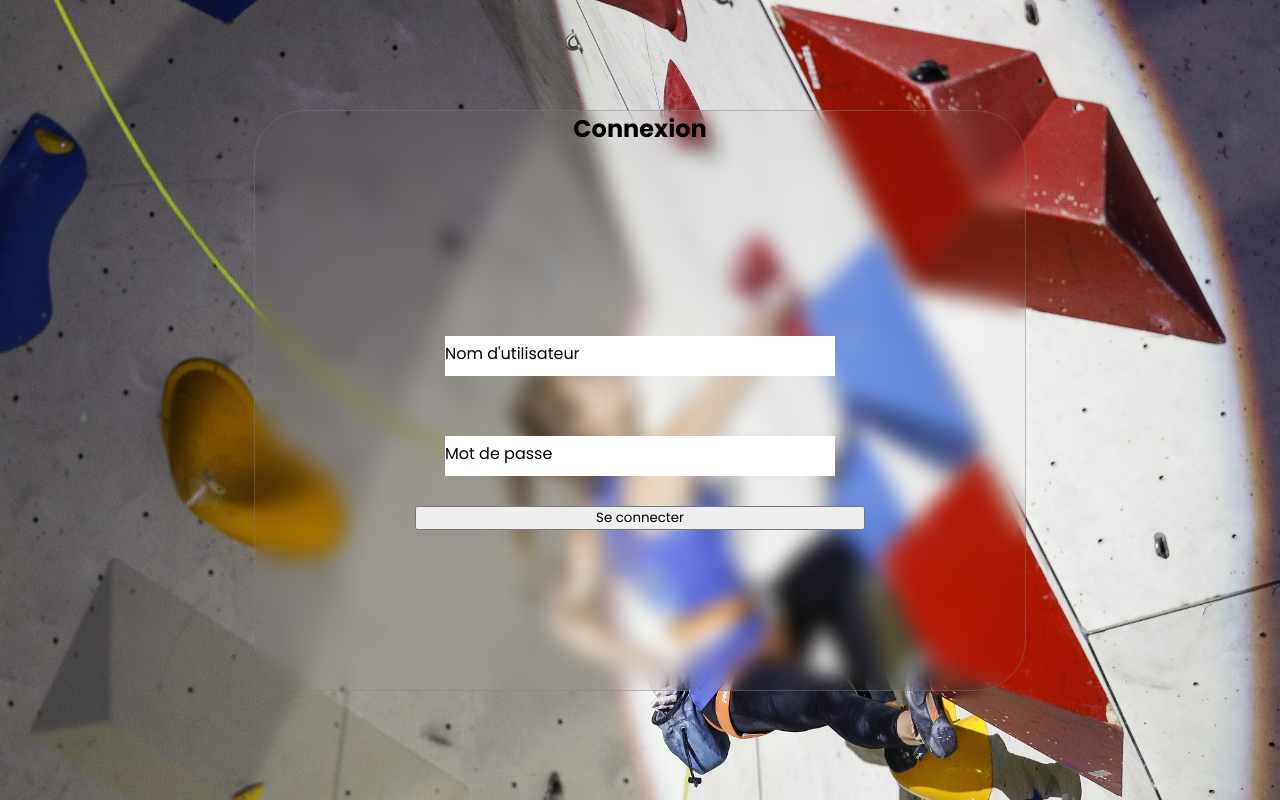
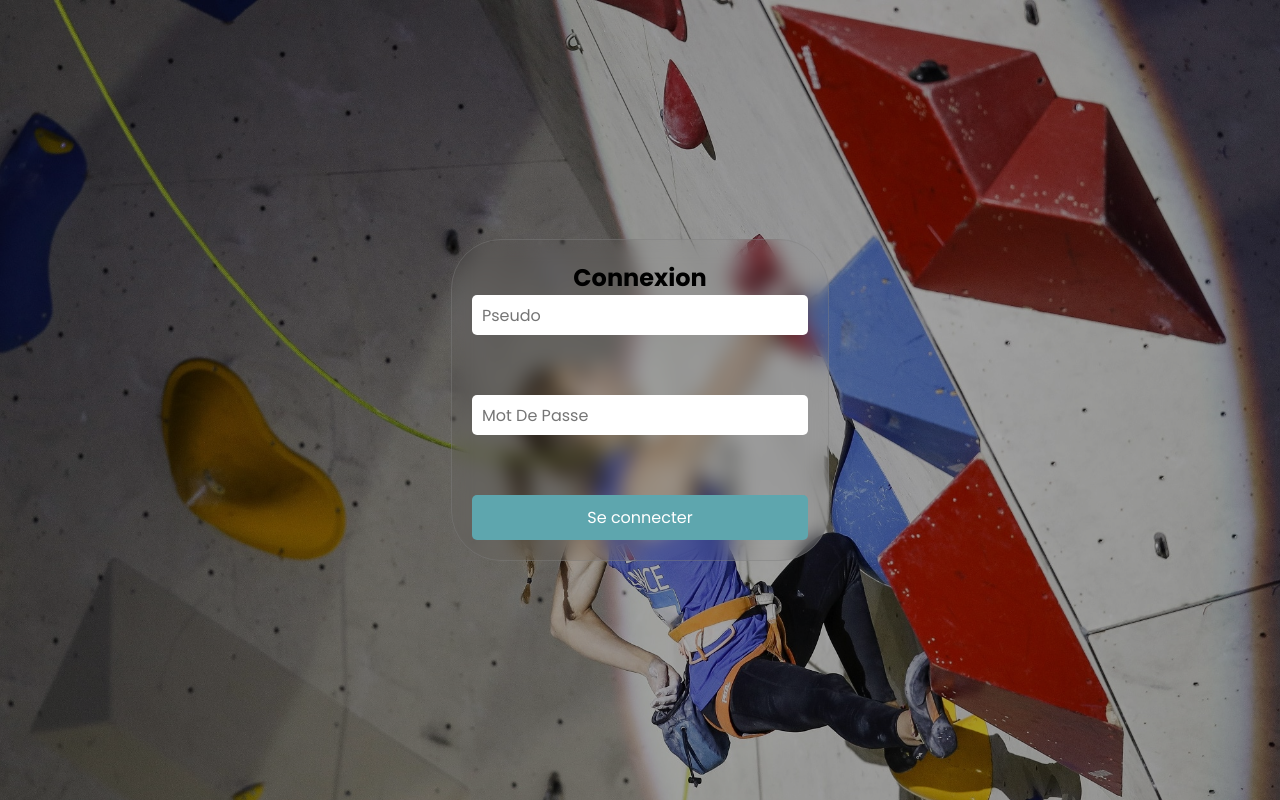
Before and after one commit to Noootzzz/Tech_4_Good_JO, a PHP site: page /login.php in a window 1280 px wide. Run offline with PHP 8.4, Linux system fonts and the light colour scheme.

Commit message:
page data

```diff
--- a/css/login.css
+++ b/css/login.css
@@ -7,7 +7,7 @@
     font-family: var(--font);
 }
 
-body{
+body {
     background-image: url(../img/home_bg.jpg);
     background-repeat: no-repeat;
     background-size: cover;
@@ -15,9 +15,10 @@ body{
     justify-content: center;
     align-items: center;
     min-height: 100vh;
+
 }
 
-.login{
+.login {
     backdrop-filter: blur(10px);
     display: flex;
     flex-direction: column;
@@ -25,79 +26,104 @@ body{
     align-items: center;
     border-radius: 50px;
     border: 1px solid rgba(128, 128, 128, 0.432);
+    padding: 20px; /* Ajout de padding */
 }
 
-form{
+form {
     display: flex;
     flex-direction: column;
     align-items: space-between;
-    margin: 20vh;
 
 }
 
-form input{
-    margin: 0vh 0vh 5vh 0vh;
-
+form input {
+    margin-bottom: 5vh; /* Modification de la marge */
+    padding: 10px; /* Ajout de padding */
+    border-radius: 5px; /* Modification de la bordure */
+    border: 1px solid rgba(0, 0, 0, 0.2); /* Modification de la bordure */
+    font-size: 16px; /* Modification de la taille de police */
+    outline: none; /* Suppression de la bordure lors du focus */
 }
 
-
-
-
-.wrapper{
-width: 450px;
-padding: 30px;
-
+.wrapper {
+    width: 100%; /* Modification de la largeur */
+    max-width: 450px; /* Ajout d'une largeur maximale */
 }
 
-.wrapper .input-data{
+.wrapper .input-data {
+    margin-bottom: 20px; /* Modification de la marge */
+}
+
+.wrapper .input-data input {
     height: 40px;
     width: 100%;
-position: relative;
-border-radius: 10%;
-}
-
-.wrapper .input-data input{
-height: 100%;
-width: 100%;
     border: none;
-font-size: 17px;
+    font-size: 16px;
 }
 
 .input-data input:focus ~ label,
-.input-data input:valid ~ label{
+.input-data input:valid ~ label {
     transform: translateY(-20px);
     font-size: 15px;
     color: #4158d0;
 }
 
-.wrapper .input-data label{
+.wrapper .input-data label {
     position: absolute;
     bottom: 10px;
     left: 0;
-color: rgb(0, 0, 0);
+    color: rgba(0, 0, 0, 0.7); /* Modification de la couleur */
     pointer-events: none;
     transition: all 0.3s ease;
+    font-size: 16px; /* Modification de la taille de police */
 }
 
-.input-data .underline{
+.input-data .underline {
     position: absolute;
     height: 2px;
     width: 100%;
     bottom: 0;
 }
 
-.input-data .underline:before{
-position: absolute;
-content: "";
-height: 100%;
-width: 100%;
-background: #4158d0;
-transform: scaleX(0);
-transform-origin: center;
-transition: transform 0.3s ease;
+/* Ajout de styles pour le bouton */
+form button {
+    padding: 10px 20px; /* Ajout de padding */
+    border: none;
+    border-radius: 5px; /* Ajout de bord arrondi */
+    background-color: var(--blue);
+    color: #fff;
+    font-size: 16px;
+    cursor: pointer;
+    transition: background-color 0.3s ease; /* Ajout d'une transition */
+    outline: none; /* Suppression de la bordure lors du focus */
 }
 
-.input-data input:focus ~ .underline:before,
-.input-data input:valid ~ .underline:before{
-transform: scaleX(1);
+form button:hover {
+    background-color: #7a8fea;
 }
+
+.login a {
+    margin-top: 10px;
+    color: #4158d0;
+    text-decoration: none;
+    transition: color 0.3s ease;
+}
+
+.login a:hover {
+    color: #31449b;
+}
+
+
+body::after {
+    content: "";
+    position: absolute;
+    top: 0;
+    left: 0;
+    width: 100%;
+    height: 100%;
+    background-color: rgba(0, 0, 0, 0.35);
+    z-index: -1;
+
+    overflow-x: hidden;
+
+}
--- a/header.php
+++ b/header.php
@@ -1,6 +1,6 @@
 <header>
         <nav>
-            <img src="img/logo/logo_esco_blanc.png" alt="logo_esco">
+        <a href="home.php"><img class="logo" src="img/logo/logo_esco_blanc.png" alt="logo_esco"></a>
             <ul>
                 <li><a href="home.php">Home</a></li>
                 <li><a href="news.php">News</a></li>
--- a/login.php
+++ b/login.php
@@ -54,15 +54,15 @@ if ($_SERVER["REQUEST_METHOD"] == "POST") {
     <form action="login.php" method="POST">
 <div class="wrapper">
     <div class="input-data">
-        <label for="pseudo">Nom d'utilisateur</label>
-        <input type="text" name="pseudo" id="pseudo" required>
+        <label for="pseudo"></label>
+        <input placeholder="Pseudo" type="text" name="pseudo" id="pseudo" required>
         <div class="underline"></div>
     </div>
 </div>
 <div class= "wrapper">
     <div class="input-data">
-            <label for="password">Mot de passe</label>
-            <input type="password" name="password" id="password" required>
+            <label for="password"></label>
+            <input placeholder="Mot De Passe" type="password" name="password" id="password" required>
             <div class="underline"></div>
     </div>
 </div>
```
Also changed, not shown: css/data.css (+67 -0 lines), css/home.css (+5 -4 lines), css/news.css (+7 -0 lines), data.php (+39 -1 lines), news.php (+5 -5 lines), img/9440461.jpg (added), img/aaa.jpg (added), img/anotabloc.jpg (added), img/eee.jpg (added), img/mascott.png (added), img/zzz.jpg (added). Lines whose indentation alone changed are shown as unchanged.
